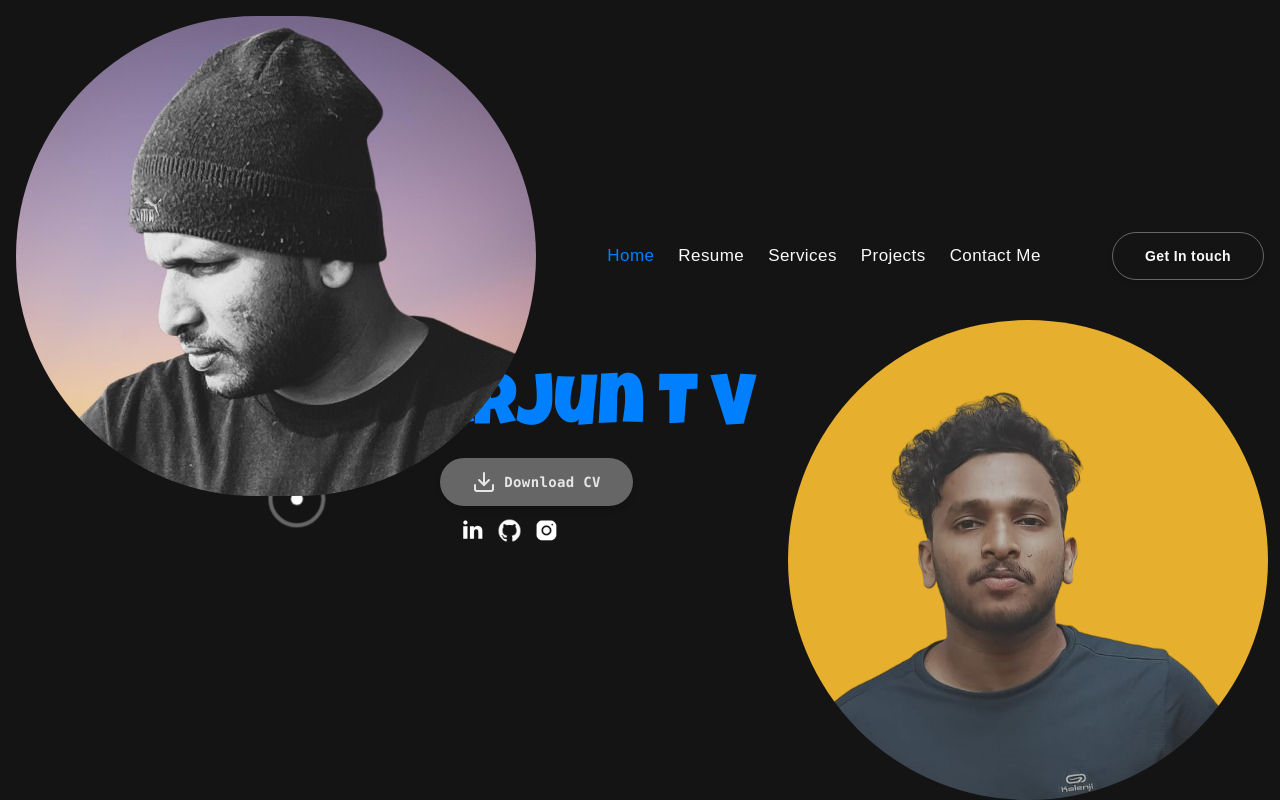
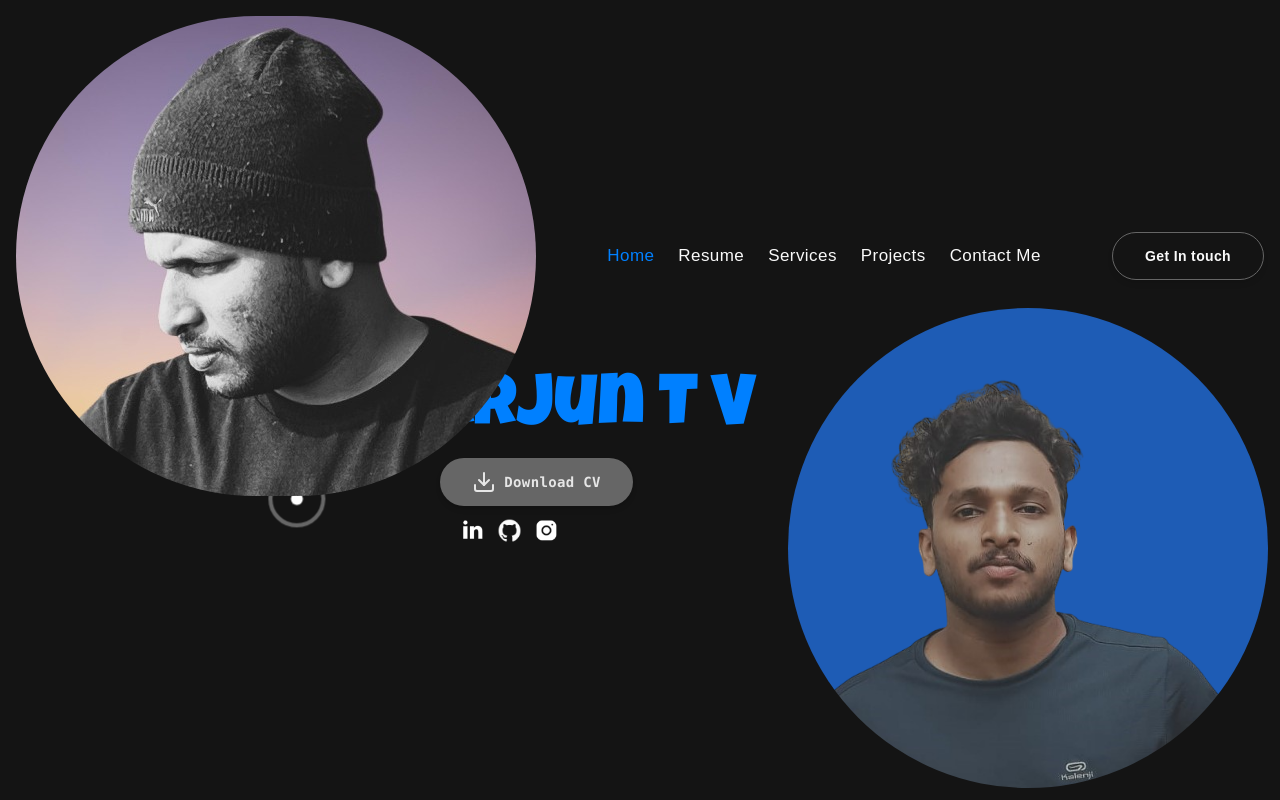
Before and after one commit to Arjun-4366/Next.js-portfolio, a Next.js app: page / in a window 1280 px wide. Built offline with nearby package versions, Linux system fonts and the light colour scheme; a web font is replaced by a local one.

Commit message:
home img changed

```diff
--- a/src/app/page.tsx
+++ b/src/app/page.tsx
@@ -95,11 +95,11 @@ function page() {
       {/* parent div ends */}
       <div className=" flex md:max-w-[50%] max-w-lg  items-end self-end">
         <MotionImage
-          src={"/hero.png"}
+          src={"/her01.png"}
           alt="hero"
           width={480}
           height={480}
-          className="rounded-full object-cover max-h-full"
+          className="rounded-full object-cover max-h-full mb-3"
           initial="initial"
           animate="animate"
           variants={variants.moveLeft}
```
